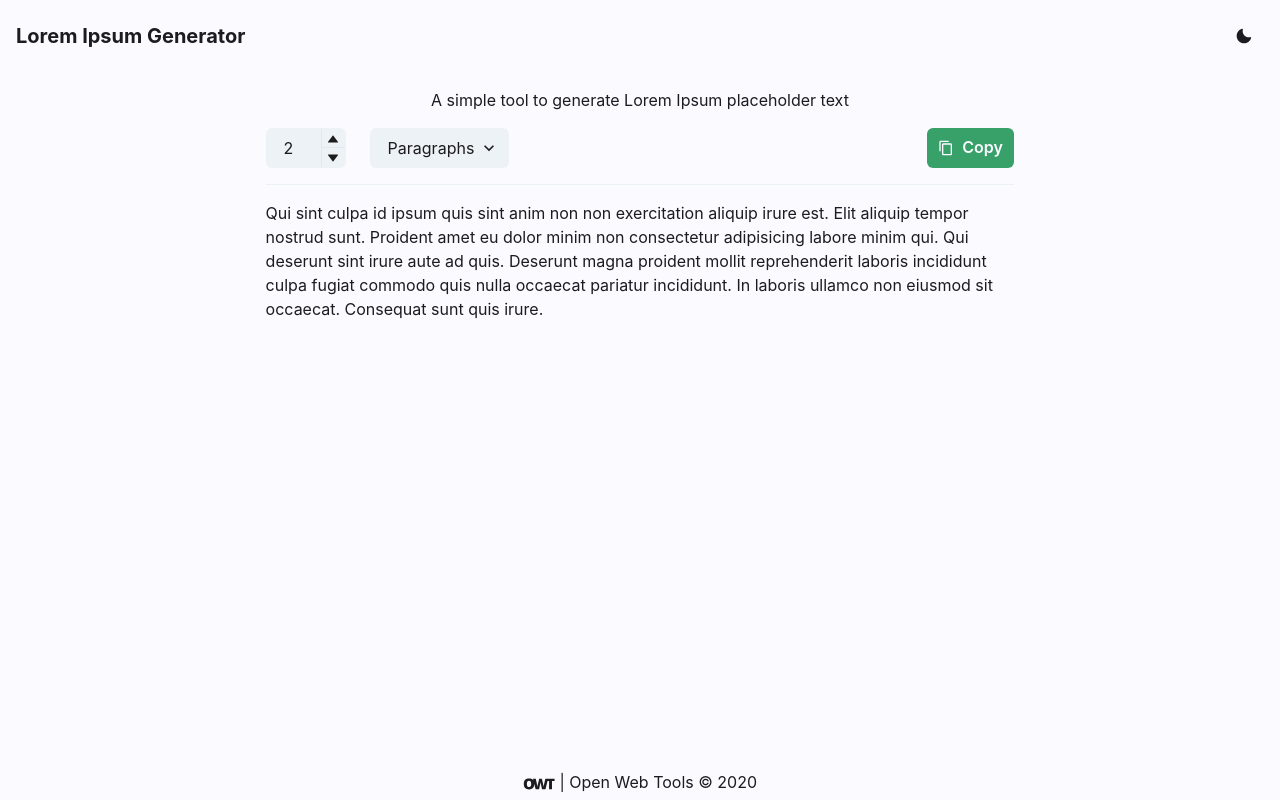
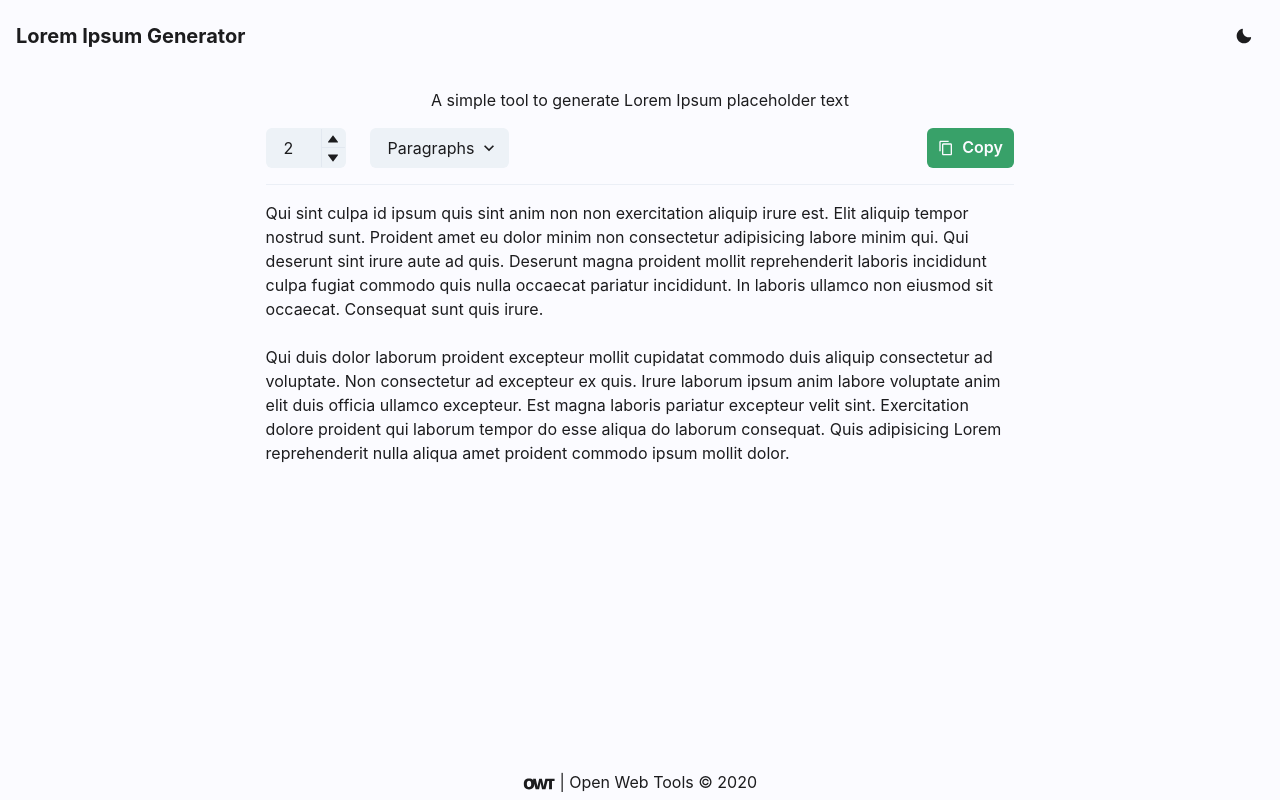
Before and after one commit to openwebtools/lorem-ipsum-generator, a Next.js app: page / in a window 1280 px wide. Built offline with nearby package versions, Linux system fonts and the light colour scheme.

Commit message:
updated to make it functional

```diff
--- a/pages/api/hello.js
+++ /dev/null
@@ -1,5 +0,0 @@
-// Next.js API route support: https://nextjs.org/docs/api-routes/introduction
-
-export default (req, res) => {
-  res.status(200).json({ name: 'John Doe' })
-}
--- a/pages/index.tsx
+++ b/pages/index.tsx
@@ -19,6 +19,7 @@ import {
   useClipboard,
 } from "@chakra-ui/react";
 import { CopyIcon } from "@chakra-ui/icons";
+import { GenerationType } from "../src/models/generationType";
 
 export default function Home() {
   const lorem = new LoremIpsum({
@@ -40,17 +41,33 @@ export default function Home() {
       isClosable: true,
     });
 
-  const [generatedText, setGeneratedText] = useState("");
-  const { onCopy } = useClipboard(generatedText);
+  const [generatedText, setGeneratedText] = useState([]);
+  const [generationCount, setGenerationCount] = useState(2);
+  const [generationType, setGenerationType] = useState(
+    GenerationType.Paragraphs
+  );
+
+  const { onCopy } = useClipboard(generatedText.join("\n"));
 
   useEffect(() => {
-    const text = lorem.generateParagraphs(1);
-    setGeneratedText(text);
-  }, []);
+    const texts = getGeneratedText();
+    setGeneratedText(texts);
+  }, [generationCount, generationType]);
 
   const handleCopyClick = () => {
     onCopy();
     showSuccessToast();
+  };
+
+  const getGeneratedText = (): string[] => {
+    switch (generationType) {
+      case GenerationType.Paragraphs:
+        return lorem.generateParagraphs(generationCount).split("\n");
+      case GenerationType.Sentances:
+        return [lorem.generateSentences(generationCount)];
+      case GenerationType.Words:
+        return [lorem.generateWords(generationCount)];
+    }
   };
 
   return (
@@ -73,10 +90,12 @@ export default function Home() {
             <NumberInput
               variant="filled"
               w="auto"
-              defaultValue={2}
+              defaultValue={generationCount}
               min={1}
               max={100}
               maxW={20}
+              onChange={(_, valueNumber) => setGenerationCount(valueNumber)}
+              value={generationCount}
             >
               <NumberInputField />
               <NumberInputStepper>
@@ -85,7 +104,12 @@ export default function Home() {
               </NumberInputStepper>
             </NumberInput>
 
-            <Select variant="filled" w={["100%", "60%", "auto", "auto"]}>
+            <Select
+              variant="filled"
+              w={["100%", "60%", "auto", "auto"]}
+              value={generationType}
+              onChange={(x) => setGenerationType(Number(x.target.value))}
+            >
               <option value="1">Paragraphs</option>
               <option value="2">Sentences</option>
               <option value="3">Words</option>
@@ -100,7 +124,15 @@ export default function Home() {
           </Button>
         </Stack>
         <Divider />
-        <Box>{generatedText}</Box>
+        <Box>
+          {generatedText.map((x, i) => (
+            <Text key={i}>
+              {x}
+              <br />
+              <br />
+            </Text>
+          ))}
+        </Box>
       </VStack>
     </Layout>
   );
--- /dev/null
+++ b/src/models/generationType.ts
@@ -0,0 +1,5 @@
+export enum GenerationType {
+  Paragraphs = 1,
+  Sentances = 2,
+  Words = 3,
+}
```
